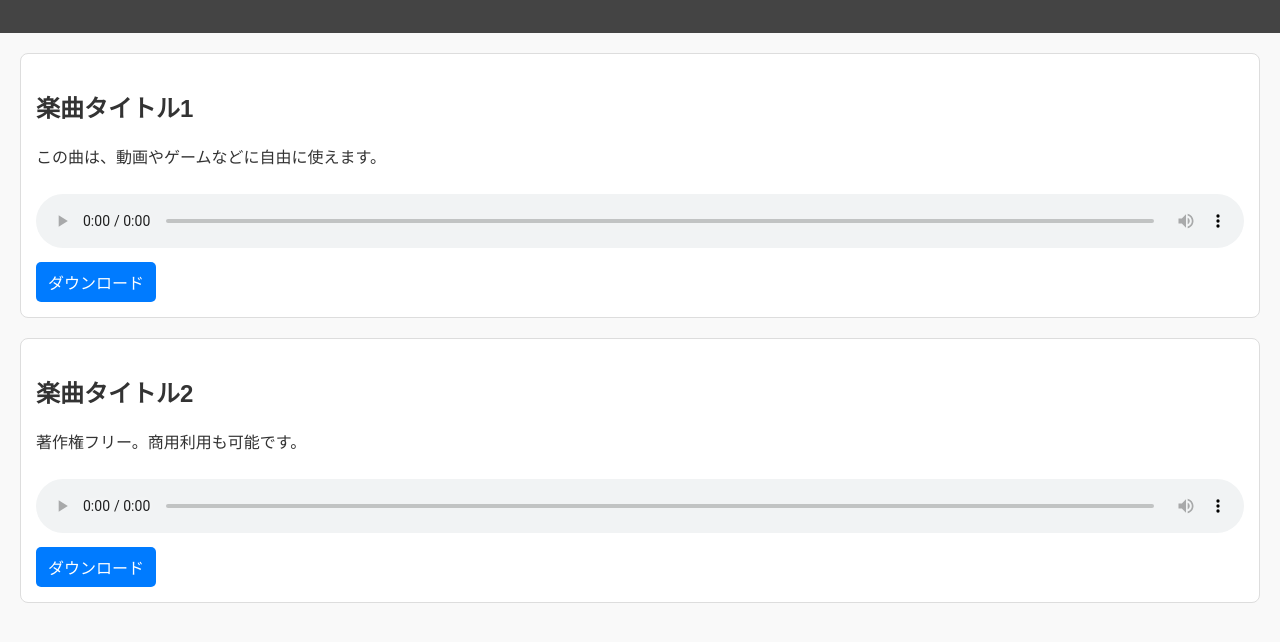
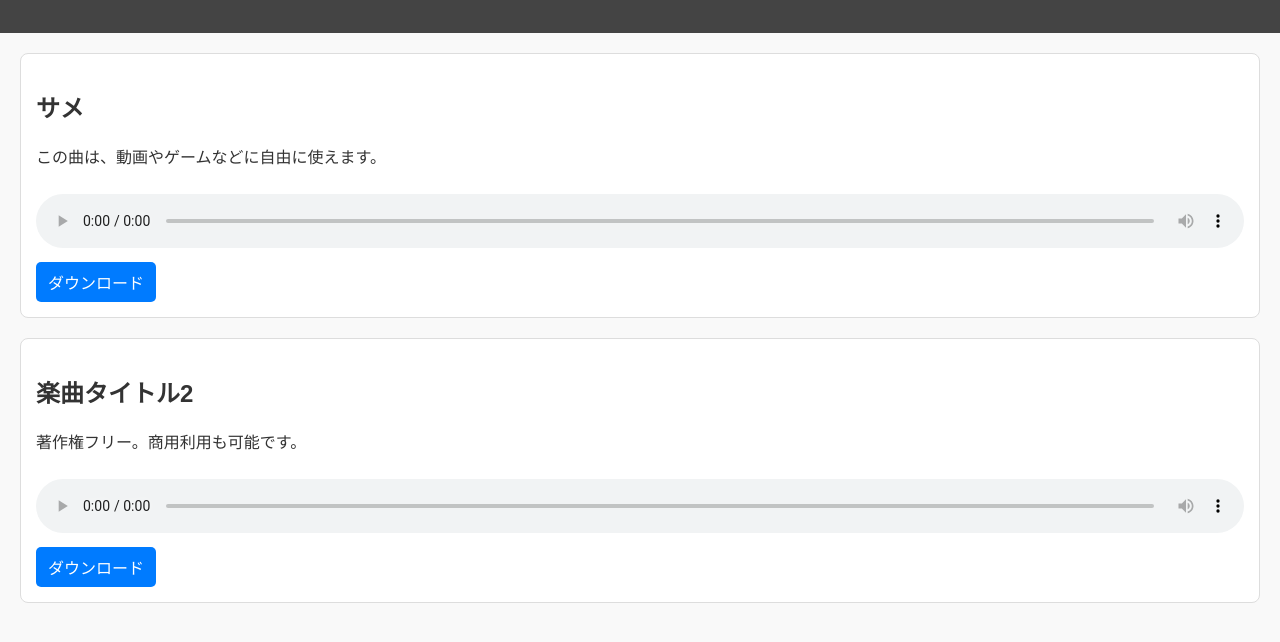
Before and after one commit to 0014des/music-download-site, a plain HTML site: page index.html in a window 1280 px wide. Shown: the part 136-778 px from the top of the page. Drawn offline with Linux system fonts and the light colour scheme.

Commit message:
index.html

```diff
--- a/index.html
+++ b/index.html
@@ -55,8 +55,9 @@
 
 <main>
   <section class="track">
-    <h2>楽曲タイトル1</h2>
+    <h2>サメ</h2>
     <p>この曲は、動画やゲームなどに自由に使えます。</p>
+    <source src="music/track1.mp3" type="audio/mpeg">
     <audio controls>
       <source src="music/track1.mp3" type="audio/mpeg">
       お使いのブラウザはオーディオタグをサポートしていません。
```
